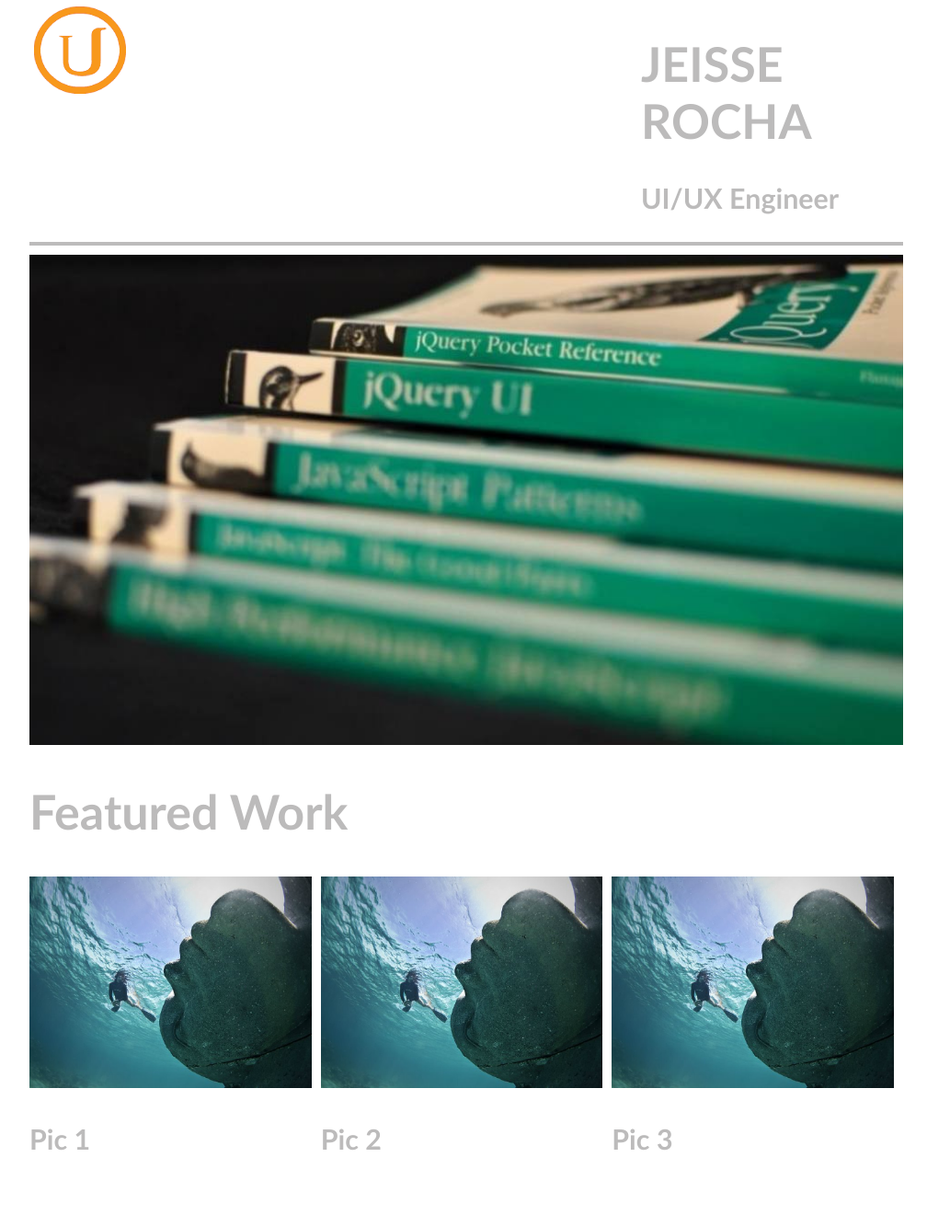
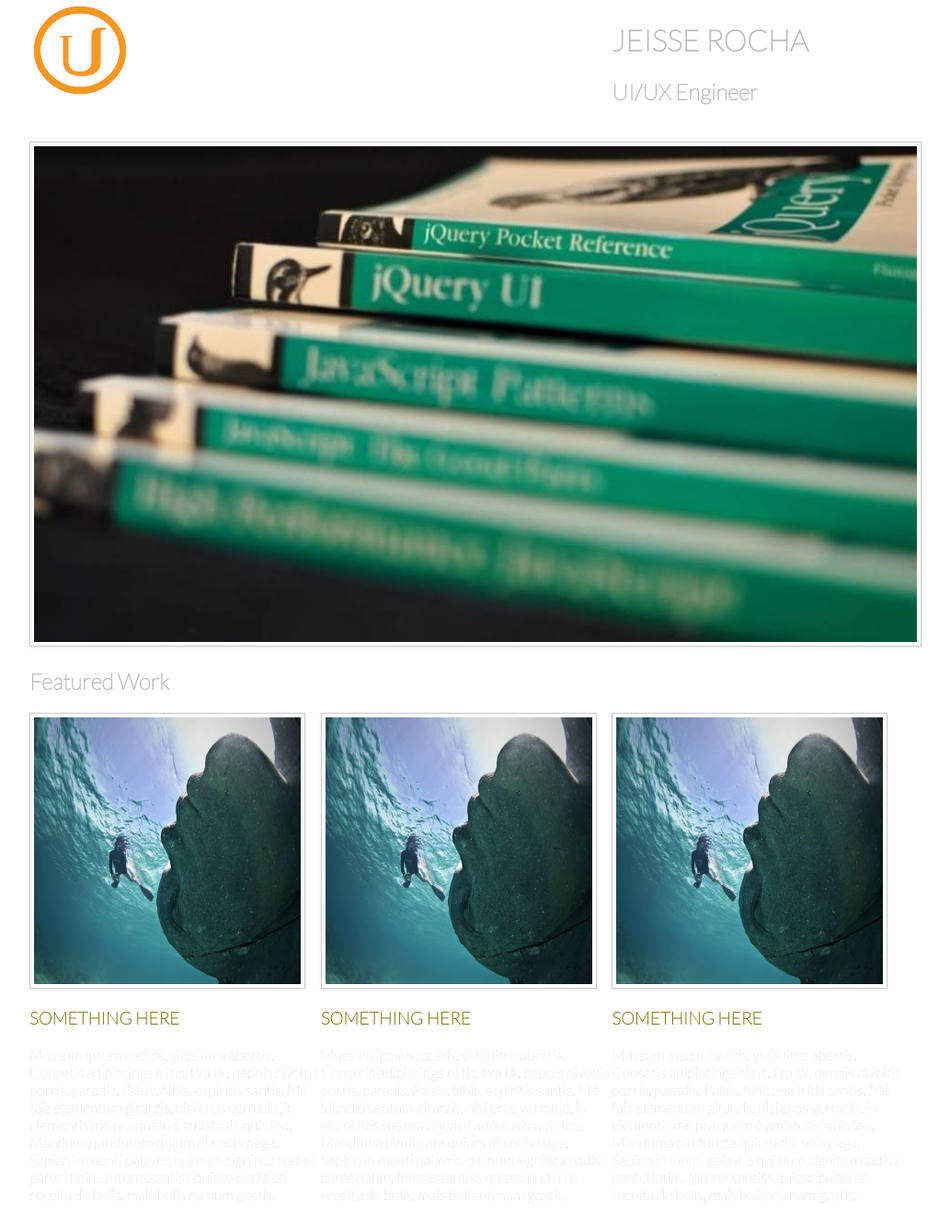
Before and after one commit to Jeisse/frontEndNanodegree, a plain HTML site: page index.html in a window 1280 px wide. Shown: the part 47-1380 px from the top of the page at 92% size, without its empty margins (133-1166 px from the left). Before the commit the page ends 1338 px from the top, so only its background shows below. Drawn offline with Linux system fonts and the light colour scheme.

Commit message:
Introduced css framework

```diff
--- /dev/null
+++ b/css/main.css
@@ -0,0 +1,66 @@
+* {
+    -webkit-box-sizing: border-box;
+    -moz-box-sizing: border-box;
+    -ms-box-sizing: border-box;
+    box-sizing: border-box;
+}
+
+.grid {
+    margin: 0 auto;
+    max-width: 1200px;
+    width: 100%;
+}
+
+.row {
+    width: 100%;
+    margin-bottom: 20px;
+    display: flex;
+}
+
+.col-1 {
+    width: 8.33%;
+}
+
+.col-2 {
+    width: 16.66%;
+}
+
+.col-3 {
+    width: 25%;
+}
+
+.col-4 {
+    width: 33.33%;
+}
+
+.col-5 {
+    width: 41.66%;
+}
+
+.col-6 {
+    width: 50%;
+}
+
+.col-7 {
+    width: 58.33%;
+}
+
+.col-8 {
+    width: 66.66%;
+}
+
+.col-9 {
+    width: 75%;
+}
+
+.col-10 {
+    width: 83.33%;
+}
+
+.col-11 {
+    width: 91.66%;
+}
+
+.col-12 {
+    width: 100%;
+}
--- a/css/style.css
+++ b/css/style.css
@@ -2,54 +2,24 @@
 
 /* Default Styles
 --------------------------------------------------------------------*/
-* {
-	margin-top: 20px
-	webkit-box-sizing: border-box;
-	moz-box-sizing: border-box;
-	ms-box-sizing:border-box;
-	box-sizing:border-box;
-}
-html {height: 100%;}
+
 body {
 	margin: 0 auto;
 	width:950px ;
 	background: transparent;
 	padding-top: 50px;
-	font: larger sans-serif;
-	/*font-family: Utsaah;*/
-	font-family: "Gill Sans MT", "Gill Sans", GillSans, Arial, Helvetica, sans-serif;
-	font-stretch: ultra-condensed;
 	color: #bcbbbb;
-	font-size: 26px;
+	font-family: 'Lato', sans-serif;
 }
-
-header {
-    display: -webkit-flex;
-    display: flex;
-    padding-bottom: 10px;
+.img-whiteBorder{
+	padding: 4px;
+	background-color: #FFF;
+	border: 1px solid #CCC;
+	border: 1px solid rgba(0, 0, 0, 0.2);
+	-webkit-box-shadow: 0 1px 3px rgba(0, 0, 0, 0.1);
+	-moz-box-shadow: 0 1px 3px rgba(0, 0, 0, 0.1);
+	box-shadow: 0 1px 3px rgba(0, 0, 0, 0.1);
 }
-.imgHeader{
-	width: 70%;
-	border-bottom: solid 4px #BCBBBB;
+h3{
+	color: #747704;
 }
-.nameHeader{
-	width: 30%;
-	border-bottom: solid 4px #BCBBBB;
-}
-.image{
-	width: 100%
-}
-.image img{
-	width: 100%
-}
-.featureLine{
-	display: -webkit-flex;
-    display: flex;
-    width: 100%;
-}
-.img275{
-	padding: 5px 10px 5px 0px;
-}
-.img275 img{
-	width: 100%;
-}
--- a/index.html
+++ b/index.html
@@ -3,35 +3,42 @@
 <head>
 	<meta charset="UTF-8">
     <title>Project 1</title>
+    <link href="css/main.css" rel="stylesheet" type="text/css" />
+	<link href='http://fonts.googleapis.com/css?family=Lato:100' rel='stylesheet' type='text/css'>
     <link href="css/style.css" rel="stylesheet" type="text/css" />
 </head>
 <body>
-	<header>
-		<div class="imgHeader">
+	<div class="grid">
+	    <div class="row">
+	    	<div class="col-8">
 				<img src="img/logo.png" alt="Logo">
 	      	</div>
-		<div class="nameHeader">
+		    <div class="col-4">
 		    	<h1>JEISSE ROCHA</h1>
-			<h3>UI/UX Engineer</h3>
+				<h2>UI/UX Engineer</h2>
 		    </div>
-	</header>
-	<div class="content">
-		<div class="image">
-			<img src="img/jquery.png" alt="screenshot of the app">
 	    </div>
-		<h1>Featured Work</h1>
-		<div class="featureLine">
-			<div class="img275">
-				<img src="img/escultura-marinha.png" alt="">
-				<h3>Pic 1</h3>
+	    <div class="row">
+	      <div class="col-3 image">
+	      	<img src="img/jquery.png" alt="screenshot of the app" class="img-whiteBorder">
 	      </div>
-			<div class="img275">
-				<img src="img/escultura-marinha.png" alt="">
-				<h3>Pic 2</h3>
 	    </div>
-			<div class="img275">
-				<img src="img/escultura-marinha.png" alt="">
-				<h3>Pic 3</h3>
+	    <h2>Featured Work</h2>
+	    <div class="row">
+	    	<div class="col-4">
+	      		<img src="img/escultura-marinha.png" alt="" class="img-whiteBorder" style="width: 300px; height: 300px;">
+	      		<h3>SOMETHING HERE</h3>
+	      		<p>Mussum ipsum cacilds, vidis litro abertis. Consetis adipiscings elitis. Pra lá , depois divoltis porris, paradis. Paisis, filhis, espiritis santis. Mé faiz elementum girarzis, nisi eros vermeio, in elementis mé pra quem é amistosis quis leo. Manduma pindureta quium dia nois paga. Sapien in monti palavris qui num significa nadis i pareci latim. Interessantiss quisso pudia ce receita de bolis, mais bolis eu num gostis.</p>
+	    	</div>
+	    	<div class="col-4">
+	      		<img src="img/escultura-marinha.png" alt="" class="img-whiteBorder" style="width: 300px; height: 300px;">
+	      		<h3><span class="title">SOMETHING HERE</span></h3>
+	      		<p>Mussum ipsum cacilds, vidis litro abertis. Consetis adipiscings elitis. Pra lá , depois divoltis porris, paradis. Paisis, filhis, espiritis santis. Mé faiz elementum girarzis, nisi eros vermeio, in elementis mé pra quem é amistosis quis leo. Manduma pindureta quium dia nois paga. Sapien in monti palavris qui num significa nadis i pareci latim. Interessantiss quisso pudia ce receita de bolis, mais bolis eu num gostis.</p>
+	    	</div>
+	    	<div class="col-4">
+	      		<img src="img/escultura-marinha.png" alt="" class="img-whiteBorder" style="width: 300px; height: 300px;">
+	      		<h3>SOMETHING HERE</h3>
+	      		<p>Mussum ipsum cacilds, vidis litro abertis. Consetis adipiscings elitis. Pra lá , depois divoltis porris, paradis. Paisis, filhis, espiritis santis. Mé faiz elementum girarzis, nisi eros vermeio, in elementis mé pra quem é amistosis quis leo. Manduma pindureta quium dia nois paga. Sapien in monti palavris qui num significa nadis i pareci latim. Interessantiss quisso pudia ce receita de bolis, mais bolis eu num gostis.</p>
 	    	</div>
 	    </div>
 	  </div>
```
Lines whose indentation alone changed are shown as unchanged.
